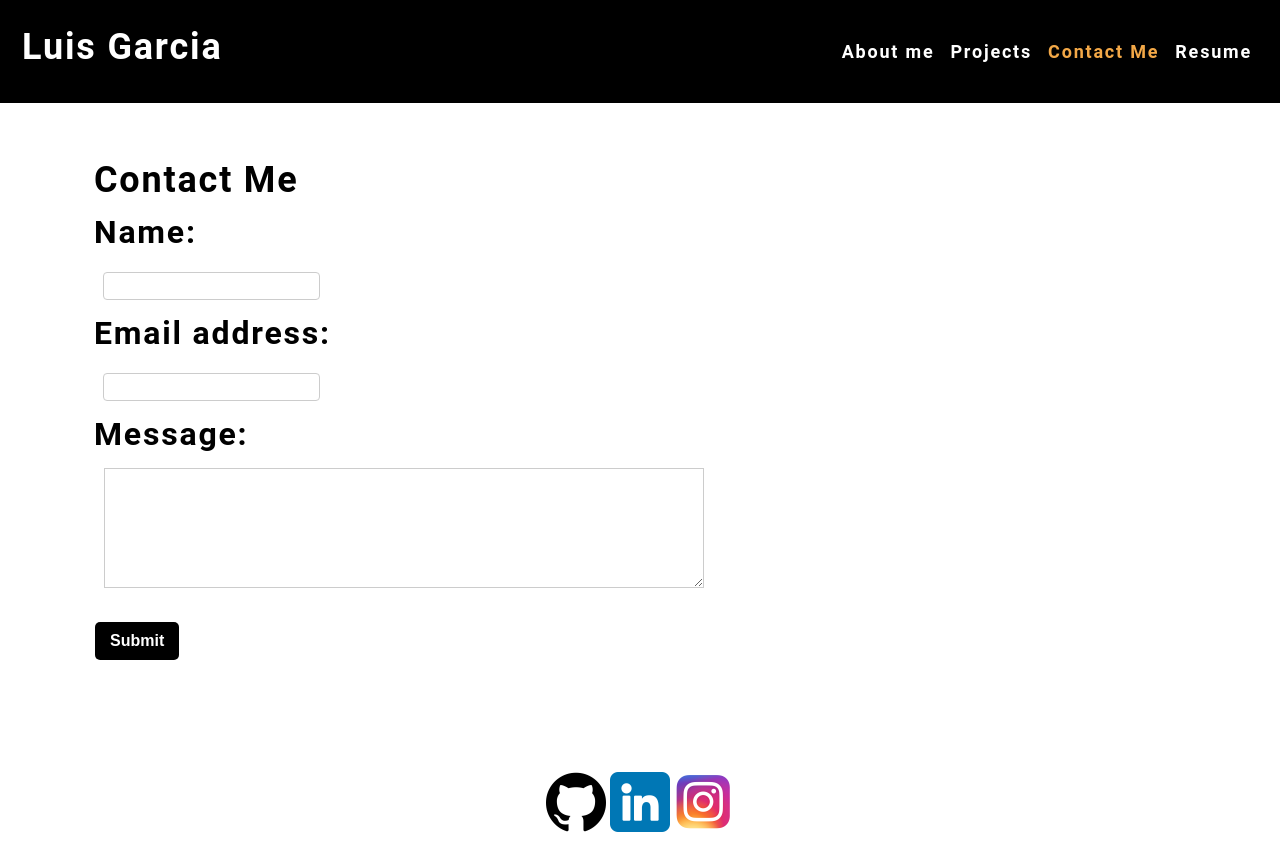
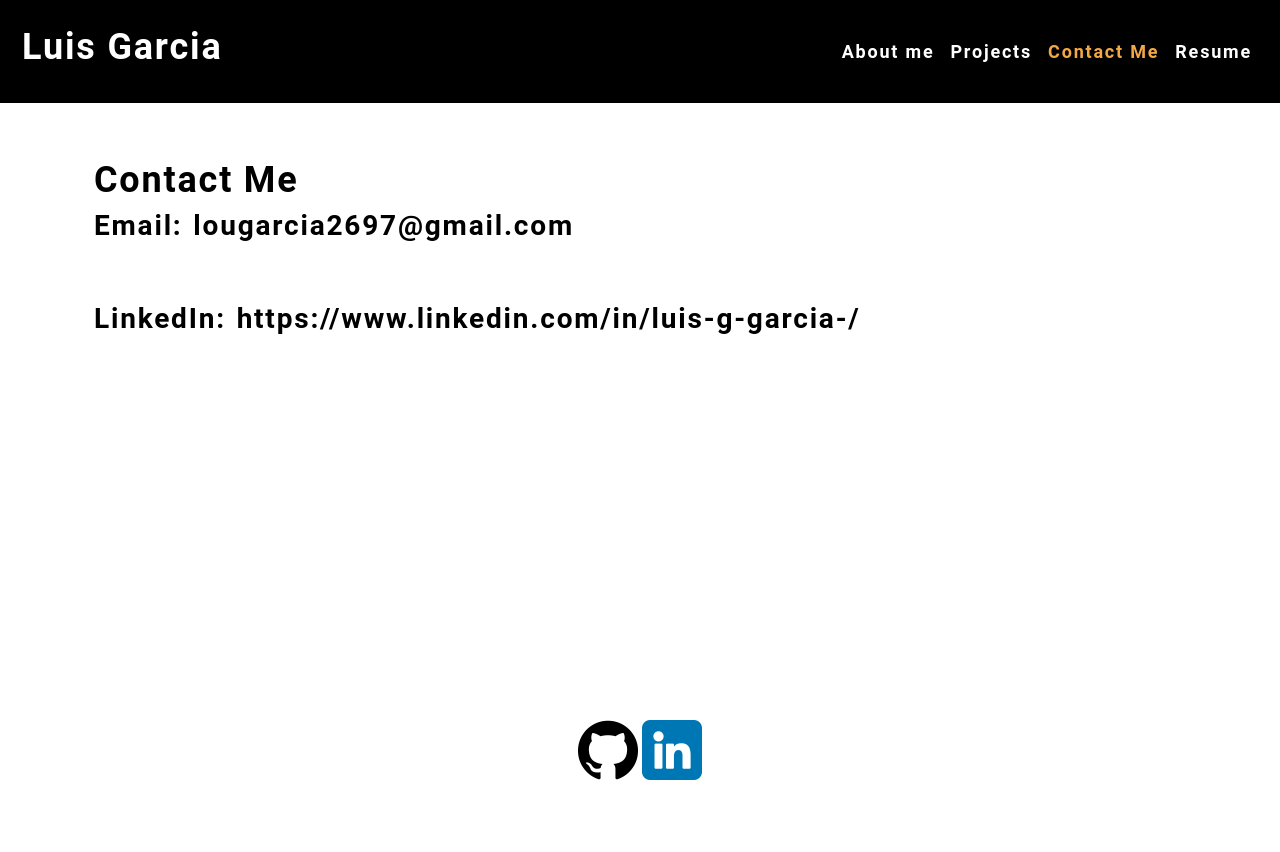
Before and after one commit to garcia2697/reactolio, a React (Create React App) app: page / in a window 1280 px wide. Both pictures are taken after a click on the element "Contact Me". After the commit the page ends 800 px from the top, so only its background shows below. Built offline with nearby package versions, Linux system fonts and the light colour scheme.

Commit message:
fixes background issue in grid

```diff
--- a/src/components/Contact/index.js
+++ b/src/components/Contact/index.js
@@ -1,71 +1,105 @@
-import React, { useState } from 'react';
-import { validateEmail } from '../../utils/helpers';
-
+// import React, { useState } from "react";
+import React from "react";
+// import { validateEmail } from "../../utils/helpers";
 
 function ContactForm() {
-  const [formState, setFormState] = useState({ name: '', email: '', message: '' });
+  // const [formState, setFormState] = useState({
+  //   name: "",
+  //   email: "",
+  //   message: "",
+  // });
 
-  const [errorMessage, setErrorMessage] = useState('');
-  const { name, email, message } = formState;
+  // const [errorMessage, setErrorMessage] = useState("");
+  // const { name, email, message } = formState;
 
-  // validates submission
-  const handleSubmit = (e) => {
-    e.preventDefault();
-    if (!errorMessage) {
-      console.log('Submit Form', formState);
-    }
-  };
+  // // validates submission
+  // const handleSubmit = (e) => {
+  //   e.preventDefault();
+  //   if (!errorMessage) {
+  //     console.log("Submit Form", formState);
+  //   }
+  // };
 
-  // validates email
-  const handleChange = (e) => {
-    if (e.target.name === 'email') {
-      const isValid = validateEmail(e.target.value);
-      if (!isValid) {
-        setErrorMessage('Your email is invalid.');
-      } else {
-        setErrorMessage('');
-      }
-    } else {
-      if (!e.target.value.length) {
-        setErrorMessage(`${e.target.name} is required.`);
-      } else {
-        setErrorMessage('');
-      }
-    }
-    if (!errorMessage) {
-      setFormState({ ...formState, [e.target.name]: e.target.value });
-      console.log('Handle Form', formState);
-    }
-  };
+  // // validates email
+  // const handleChange = (e) => {
+  //   if (e.target.name === "email") {
+  //     const isValid = validateEmail(e.target.value);
+  //     if (!isValid) {
+  //       setErrorMessage("Your email is invalid.");
+  //     } else {
+  //       setErrorMessage("");
+  //     }
+  //   } else {
+  //     if (!e.target.value.length) {
+  //       setErrorMessage(`${e.target.name} is required.`);
+  //     } else {
+  //       setErrorMessage("");
+  //     }
+  //   }
+  //   if (!errorMessage) {
+  //     setFormState({ ...formState, [e.target.name]: e.target.value });
+  //     console.log("Handle Form", formState);
+  //   }
+  // };
 
   return (
     <section>
+      <script src="https://smtpjs.com/v3/smtp.js"></script>
+      <h3>
+        Email:
+        <a href="mailto:lougarcia2697@gmail.com"> lougarcia2697@gmail.com</a>
+      </h3>
+      <br></br>
+      <h3>
+        LinkedIn:
+        <a href="https://www.linkedin.com/in/luis-g-garcia-/">
+          {" "}
+          https://www.linkedin.com/in/luis-g-garcia-/
+        </a>
+      </h3>
 
-      <form id="contact-form" onSubmit={handleSubmit}>
+      {/* <form id="contact-form" onSubmit={handleSubmit}>
         <div>
-          <label htmlFor="name" className=''>Name:</label> <br></br>
-          <input type="text" name="name" defaultValue={name} onBlur={handleChange} />
+          <label htmlFor="name" className="">
+            Name:
+          </label>{" "}
+          <br></br>
+          <input
+            type="text"
+            name="name"
+            defaultValue={name}
+            onBlur={handleChange}
+          />
         </div>
         <div>
-          <label htmlFor="email">Email address:</label><br></br>
-          <input type="email" name="email" defaultValue={email} onBlur={handleChange} />
+          <label htmlFor="email">Email address:</label>
+          <br></br>
+          <input
+            type="email"
+            name="email"
+            defaultValue={email}
+            onBlur={handleChange}
+          />
         </div>
         <div>
           <label htmlFor="message">Message:</label> <br></br>
-          <textarea name="message" rows="5" defaultValue={message} onBlur={handleChange} />
+          <textarea
+            name="message"
+            rows="5"
+            defaultValue={message}
+            onBlur={handleChange}
+          />
         </div>
         {errorMessage && (
           <div>
             <p className="error-text">{errorMessage}</p>
           </div>
         )}
-        <button data-testid="button" type="submit">Submit</button>
+        <button data-testid="button" type="submit">
+          Submit
+        </button>
       </form>
-      <div>
-
-
-
-      </div>
+      <div></div> */}
     </section>
   );
 }
--- a/src/components/Footer/index.js
+++ b/src/components/Footer/index.js
@@ -1,7 +1,6 @@
 import React from 'react';
 import GitHub from '../../assets/small/github-logo.png';
 import LinkedIn from '../../assets/small/linkedin.png';
-import insta from '../../assets/small/insta.png';
 
 
 function Footer() {
@@ -15,9 +14,7 @@ function Footer() {
         <a data-testid="link" href="https://www.linkedin.com/in/luis-g-garcia-/">
         <img src={LinkedIn} alt="LinkedIn Link Dimension is 60x60" />
         </a>
-        <a data-testid="link" href="https://www.instagram.com/luis.garcia20/">
-        <img src={insta} alt="LinkedIn Link Dimension is 60x60" />
-        </a>
+
 
 
     </section>
--- a/src/components/Portfolio/Data.js
+++ b/src/components/Portfolio/Data.js
@@ -136,7 +136,7 @@ const Data = [
       category: "Back End",
       language: "NodeJS, Jest, HTML",
       img: ETest,
-      Desciption: "Creates a quick employee database, that allows you to unit test",
+      Desciption: "Creates a quick employee database that allows you to unit test on all models.",
       Github: <a data-testid="link" href="https://github.com/garcia2697/employee-testing" target="_blank" rel="noreferrer">
       <img src={GitHub} alt="GiHub Link Dimension is 50x50" />
       </a>,
--- a/src/index.css
+++ b/src/index.css
@@ -332,12 +332,13 @@ footer{
 }
 
 .dataCard{
-  /* padding-inline-end: 50px; */
-  /* margin-right: 50px; */
-  /* padding-inline-start: 25px;
-  padding-inline-end: 25px; */
-  /* outline: solid black 0.5px; */
-  /* margin-bottom: 25px; */
+  padding-inline-end: 50px;
+  margin-right: 50px;
+  padding-inline-start: 25px;
+  padding-inline-end: 25px;
+  outline: solid black 0.5px;
+  margin-bottom: 25px;
+  padding-top: 25px;
   width: 100%;
   height:100%;
 }
@@ -425,5 +426,7 @@ footer{
 }
 
 .boo{
-  background-color: white;
+  background-color: white !important;
+  outline: none !important;
+  margin-bottom: 25px !important;
 }
```
Also changed, not shown: src/assets/large/ResumePart1.png, 1 other file (tests, documents, lock files or other folders).
